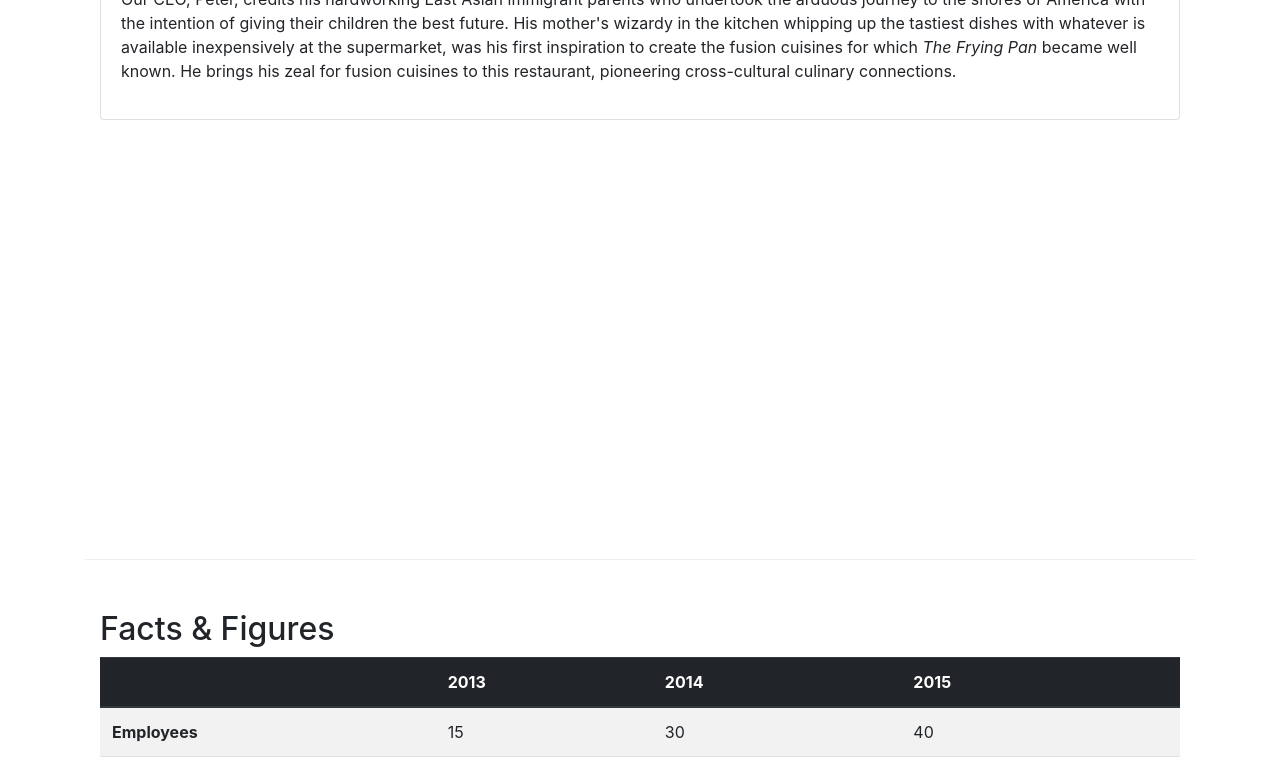
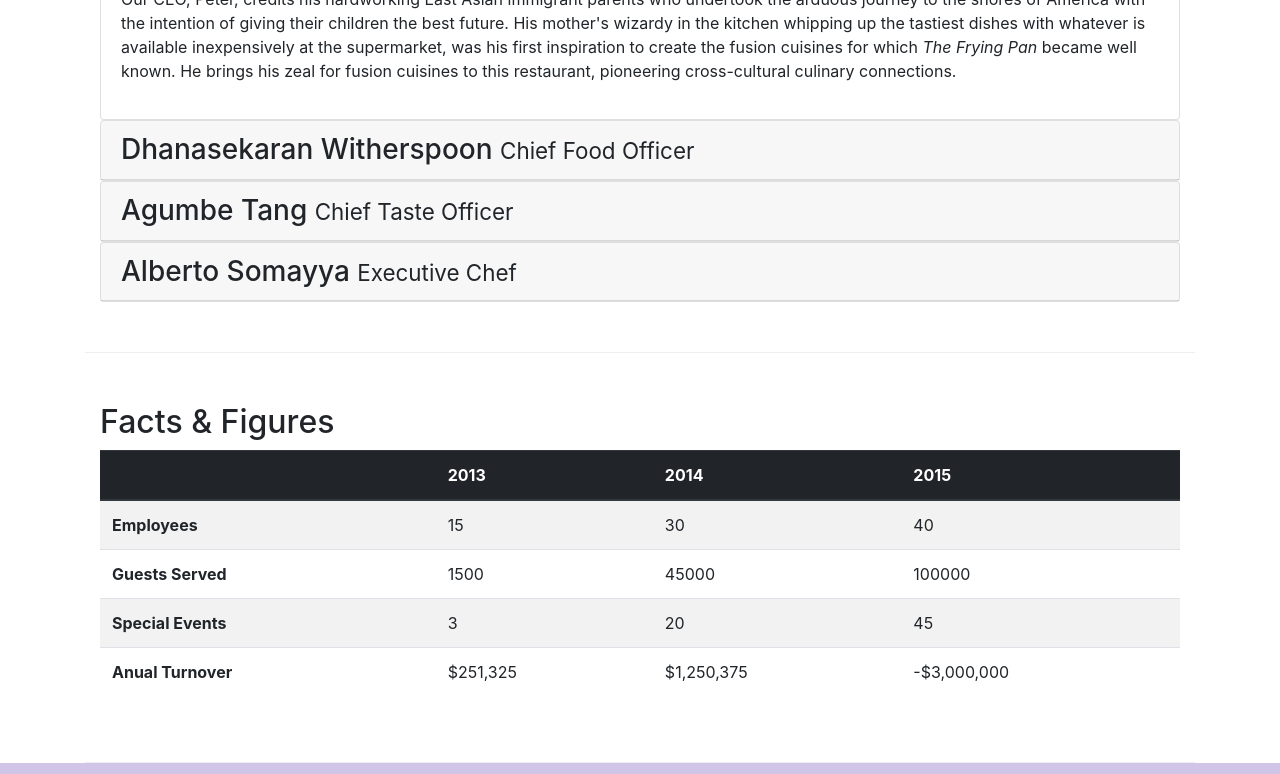
Before and after one commit to larexx40/Bootstrap4, a website: page aboutus%accordion.html in a window 1280 px wide. Shown: the part 1460-2234 px from the top of the page. Drawn offline with nearby package versions, Linux system fonts and the light colour scheme.

Commit message:
new page/ accordian&tab

```diff
--- a/aboutus%accordion.html
+++ b/aboutus%accordion.html
@@ -102,7 +102,7 @@
 
                 <div id="accordion">
                     <div class="card">
-                        <div class="card-header" role="tab" id="peterhesd">
+                        <div class="card-header" role="tab" id="peterhead">
                                 <h3 class="mb-0">
                                    <a data-toggle="collapse" data-target="#peter">
                                         Peter Pan <small>Chief Epicurious Officer</small>
@@ -111,27 +111,55 @@
                         </div>
                         <div role="tabpanel" class="collapse show " id="peter" data-parent="#accordion">
                                 <div class="card-body">
-                                        <p class="d-none d-sm-block">Our CEO, Peter, credits his hardworking East Asian immigrant parents who undertook the arduous journey to the shores of America with the intention of giving their children the best future. His mother's wizardy in the kitchen whipping up the tastiest dishes with whatever is available inexpensively at the supermarket, was his first inspiration to create the fusion cuisines for which <em>The Frying Pan</em> became well known. He brings his zeal for fusion cuisines to this restaurant, pioneering cross-cultural culinary connections.</p>
+                                    <p class="d-none d-sm-block">Our CEO, Peter, credits his hardworking East Asian immigrant parents who undertook the arduous journey to the shores of America with the intention of giving their children the best future. His mother's wizardy in the kitchen whipping up the tastiest dishes with whatever is available inexpensively at the supermarket, was his first inspiration to create the fusion cuisines for which <em>The Frying Pan</em> became well known. He brings his zeal for fusion cuisines to this restaurant, pioneering cross-cultural culinary connections.</p>
                                 </div>
                         </div>
                     </div>
+                    <div class="card">
+                        <div class="card-header" role="tab" id="dannyhead" >
+                                <h3 class="mb-0">
+                                    <a data-toggle="collapse" data-target="#danny">
+                                        Dhanasekaran Witherspoon <small>Chief Food Officer</small>
+                                    </a>
+                                </h3>
+                        </div>
+                        <div role="tabpanel" class="collapse" id="danny" data-parent="#accordion">
+                                <div class="card-body">
+                                    <p class="d-none d-sm-block">Our CFO, Danny, as he is affectionately referred to by his colleagues, comes from a long established family tradition in farming and produce. His experiences growing up on a farm in the Australian outback gave him great appreciation for varieties of food sources. As he puts it in his own words, <em>Everything that runs, wins, and everything that stays, pays!</em></p>
+                                </div>
 
+                         </div>
+                    </div>
+                    <div class="card">
+                        <div class="card-header" role="tab" id="agumbehead">
+                                <h3 class="mb-0">
+                                   <a data-toggle="collapse" data-target="#agumbe">
+                                        Agumbe Tang <small>Chief Taste Officer</small>
+                                    </a>
+                                </h3>
+                        </div>
 
-                    <div role="tabpanel" class="tab-pane fade" id="danny">
-                        <h3>Dhanasekaran Witherspoon <small>Chief Food Officer</small></h3>
-                        <p class="d-none d-sm-block">Our CFO, Danny, as he is affectionately referred to by his colleagues, comes from a long established family tradition in farming and produce. His experiences growing up on a farm in the Australian outback gave him great appreciation for varieties of food sources. As he puts it in his own words, <em>Everything that runs, wins, and everything that stays, pays!</em></p>
+                        <div role="tabpanel" class="collapse " id="agumbe" data-parent="#accordion">
+                            <div class="card-body">
+                                <p class="d-none d-sm-block">Blessed with the most discerning gustatory sense, Agumbe, our CTO, personally ensures that every dish that we serve meets his exacting tastes. Our chefs dread the tongue lashing that ensues if their dish does not meet his exacting standards. He lives by his motto, <em>You click only if you survive my lick.</em></p>
+                            </div>
+                        </div>
                     </div>
 
-                    <div role="tabpanel" class="tab-pane fade" id="agumbe">
-                        <h3>Agumbe Tang <small>Chief Taste Officer</small></h3>
-                        <p class="d-none d-sm-block">Blessed with the most discerning gustatory sense, Agumbe, our CTO, personally ensures that every dish that we serve meets his exacting tastes. Our chefs dread the tongue lashing that ensues if their dish does not meet his exacting standards. He lives by his motto, <em>You click only if you survive my lick.</em></p>
+                    <div class="card">
+                        <div class="card-header" role="tab" id="albertohead">
+                            <h3 class="mb-0">
+                                <a data-toggle="collapse" data-target="#alberto">
+                                      Alberto Somayya <small>Executive Chef</small>
+                                  </a>
+                            </h3>
+                        </div>
+                        <div role="tabpanel" class="collapse " id="alberto" data-parent="#accordion">
+                            <div class="card-body">
+                                <p class="d-none d-sm-block">Award winning three-star Michelin chef with wide International experience having worked closely with whos-who in the culinary world, he specializes in creating mouthwatering Indo-Italian fusion experiences. He says, <em>Put together the cuisines from the two craziest cultures, and you get a winning hit! Amma Mia!</em></p>
+                            </div>
+                        </div>
                     </div>
-
-                    <div role="tabpanel" class="tab-pane fade " id="alberto">
-                        <h3>Alberto Somayya <small>Executive Chef</small></h3>
-                        <p class="d-none d-sm-block">Award winning three-star Michelin chef with wide International experience having worked closely with whos-who in the culinary world, he specializes in creating mouthwatering Indo-Italian fusion experiences. He says, <em>Put together the cuisines from the two craziest cultures, and you get a winning hit! Amma Mia!</em></p>
-                    </div>
-
                 </div>
             </div>
        </div>
```
